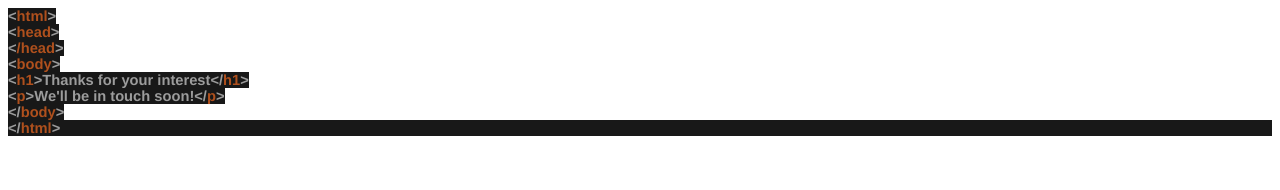
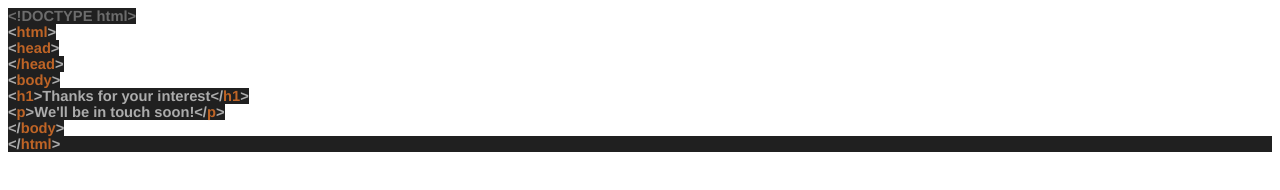
Before and after one commit to talatnasreddinov/didi.github.io, a plain HTML site: page index.html in a window 1280 px wide. Drawn offline with Linux system fonts and the light colour scheme.

Commit message:
Update index.html

```diff
--- a/index.html
+++ b/index.html
@@ -7,24 +7,27 @@
   <meta name="Generator" content="Cocoa HTML Writer">
   <meta name="CocoaVersion" content="1671.4">
   <style type="text/css">
-    p.p1 {margin: 0.0px 0.0px 0.0px 0.0px; line-height: 17.0px; font: 14.7px Helvetica; color: #af501d; -webkit-text-stroke: #af501d}
-    p.p2 {margin: 0.0px 0.0px 0.0px 0.0px; line-height: 17.0px; font: 14.7px Helvetica; color: #9c9c9c; -webkit-text-stroke: #9c9c9c}
-    p.p3 {margin: 0.0px 0.0px 0.0px 0.0px; line-height: 17.0px; font: 14.7px Helvetica; color: #af501d; -webkit-text-stroke: #af501d; background-color: #181818}
-    span.s1 {font-kerning: none; color: #9c9c9c; background-color: #181818; -webkit-text-stroke: 0px #9c9c9c}
-    span.s2 {font-kerning: none; background-color: #181818}
-    span.s3 {font-kerning: none; color: #af501d; background-color: #181818; -webkit-text-stroke: 0px #af501d}
-    span.s4 {font-kerning: none; color: #9c9c9c; -webkit-text-stroke: 0px #9c9c9c}
+    p.p1 {margin: 0.0px 0.0px 0.0px 0.0px; line-height: 20.0px; font: 14.7px Helvetica; color: #6c6c6c; -webkit-text-stroke: #6c6c6c}
+    p.p2 {margin: 0.0px 0.0px 0.0px 0.0px; line-height: 20.0px; font: 14.7px Helvetica; color: #be6426; -webkit-text-stroke: #be6426}
+    p.p3 {margin: 0.0px 0.0px 0.0px 0.0px; line-height: 17.0px; font: 14.7px Helvetica; color: #be6426; -webkit-text-stroke: #be6426}
+    p.p4 {margin: 0.0px 0.0px 0.0px 0.0px; line-height: 17.0px; font: 14.7px Helvetica; color: #acacac; -webkit-text-stroke: #acacac}
+    p.p5 {margin: 0.0px 0.0px 0.0px 0.0px; line-height: 17.0px; font: 14.7px Helvetica; color: #be6426; -webkit-text-stroke: #be6426; background-color: #202020}
+    span.s1 {font-kerning: none; background-color: #202020}
+    span.s2 {font-kerning: none; color: #acacac; -webkit-text-stroke: 0px #acacac}
+    span.s3 {font-kerning: none; color: #acacac; background-color: #202020; -webkit-text-stroke: 0px #acacac}
+    span.s4 {font-kerning: none; color: #be6426; background-color: #202020; -webkit-text-stroke: 0px #be6426}
     span.s5 {font-kerning: none}
   </style>
 </head>
 <body>
-<p class="p1"><span class="s1"><b>&lt;</b></span><span class="s2"><b>html</b></span><span class="s1"><b>&gt;</b></span></p>
-<p class="p1"><span class="s1"><b>&lt;</b></span><span class="s2"><b>head</b></span><span class="s1"><b>&gt;</b></span></p>
-<p class="p1"><span class="s1"><b>&lt;</b></span><span class="s2"><b>/head</b></span><span class="s1"><b>&gt;</b></span></p>
-<p class="p1"><span class="s1"><b>&lt;</b></span><span class="s2"><b>body</b></span><span class="s1"><b>&gt;</b></span></p>
-<p class="p2"><span class="s2"><b>&lt;</b></span><span class="s3"><b>h1</b></span><span class="s2"><b>&gt;Thanks for your interest&lt;/</b></span><span class="s3"><b>h1</b></span><span class="s2"><b>&gt;</b></span></p>
-<p class="p2"><span class="s2"><b>&lt;</b></span><span class="s3"><b>p</b></span><span class="s2"><b>&gt;We'll be in touch soon!&lt;/</b></span><span class="s3"><b>p</b></span><span class="s2"><b>&gt;</b></span></p>
-<p class="p1"><span class="s1"><b>&lt;/</b></span><span class="s2"><b>body</b></span><span class="s1"><b>&gt;</b></span></p>
-<p class="p3"><span class="s4"><b>&lt;/</b></span><span class="s5"><b>html</b></span><span class="s4"><b>&gt;</b></span></p>
+<p class="p1"><span class="s1"><b>&lt;!DOCTYPE html&gt;</b></span><span class="s2"><b><br>
+</b></span><span class="s3"><b>&lt;</b></span><span class="s4"><b>html</b></span><span class="s3"><b>&gt;</b></span></p>
+<p class="p2"><span class="s3"><b>&lt;</b></span><span class="s1"><b>head</b></span><span class="s3"><b>&gt;</b></span></p>
+<p class="p3"><span class="s3"><b>&lt;</b></span><span class="s1"><b>/head</b></span><span class="s3"><b>&gt;</b></span></p>
+<p class="p3"><span class="s3"><b>&lt;</b></span><span class="s1"><b>body</b></span><span class="s3"><b>&gt;</b></span></p>
+<p class="p4"><span class="s1"><b>&lt;</b></span><span class="s4"><b>h1</b></span><span class="s1"><b>&gt;Thanks for your interest&lt;/</b></span><span class="s4"><b>h1</b></span><span class="s1"><b>&gt;</b></span></p>
+<p class="p4"><span class="s1"><b>&lt;</b></span><span class="s4"><b>p</b></span><span class="s1"><b>&gt;We'll be in touch soon!&lt;/</b></span><span class="s4"><b>p</b></span><span class="s1"><b>&gt;</b></span></p>
+<p class="p3"><span class="s3"><b>&lt;/</b></span><span class="s1"><b>body</b></span><span class="s3"><b>&gt;</b></span></p>
+<p class="p5"><span class="s2"><b>&lt;/</b></span><span class="s5"><b>html</b></span><span class="s2"><b>&gt;</b></span></p>
 </body>
 </html>
```
